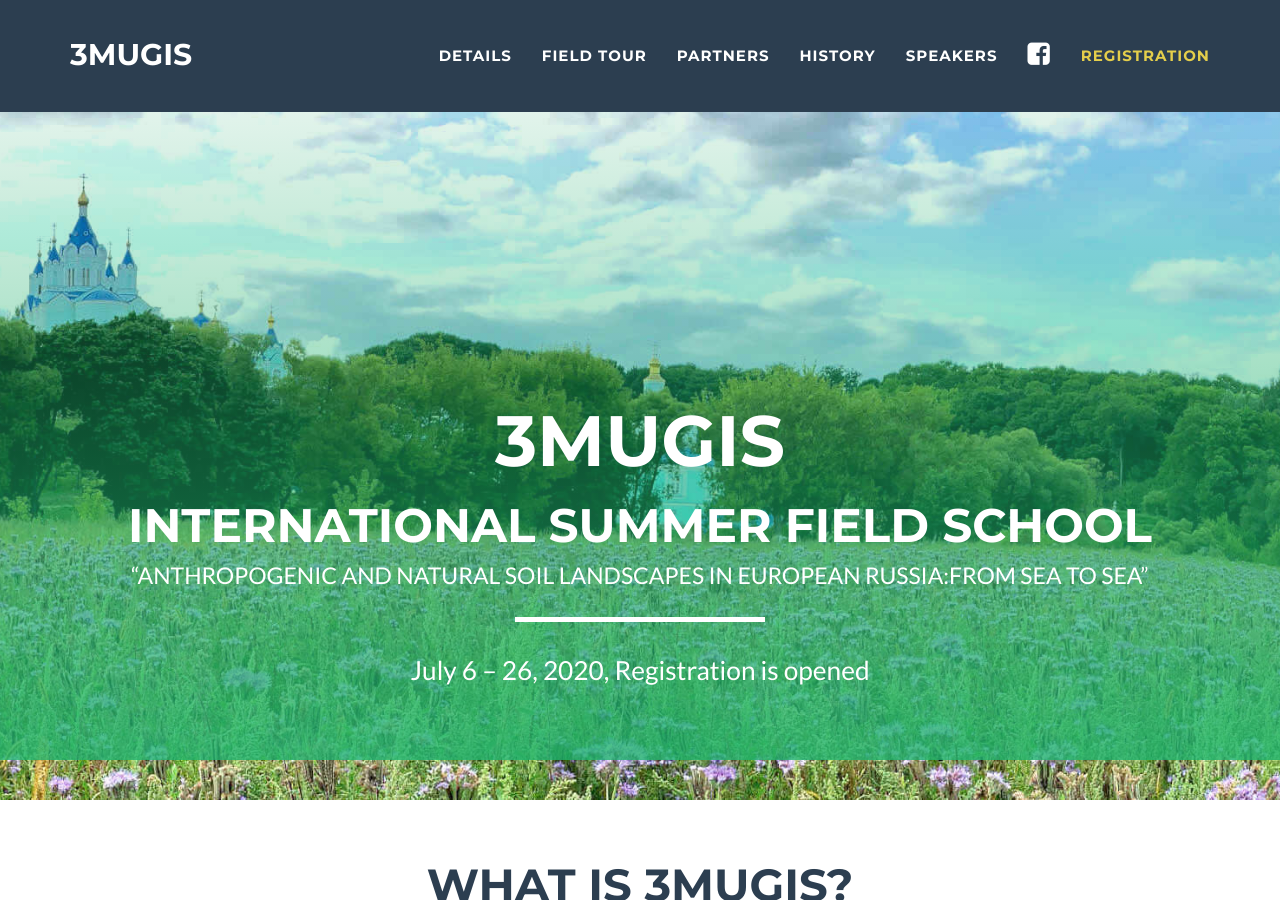
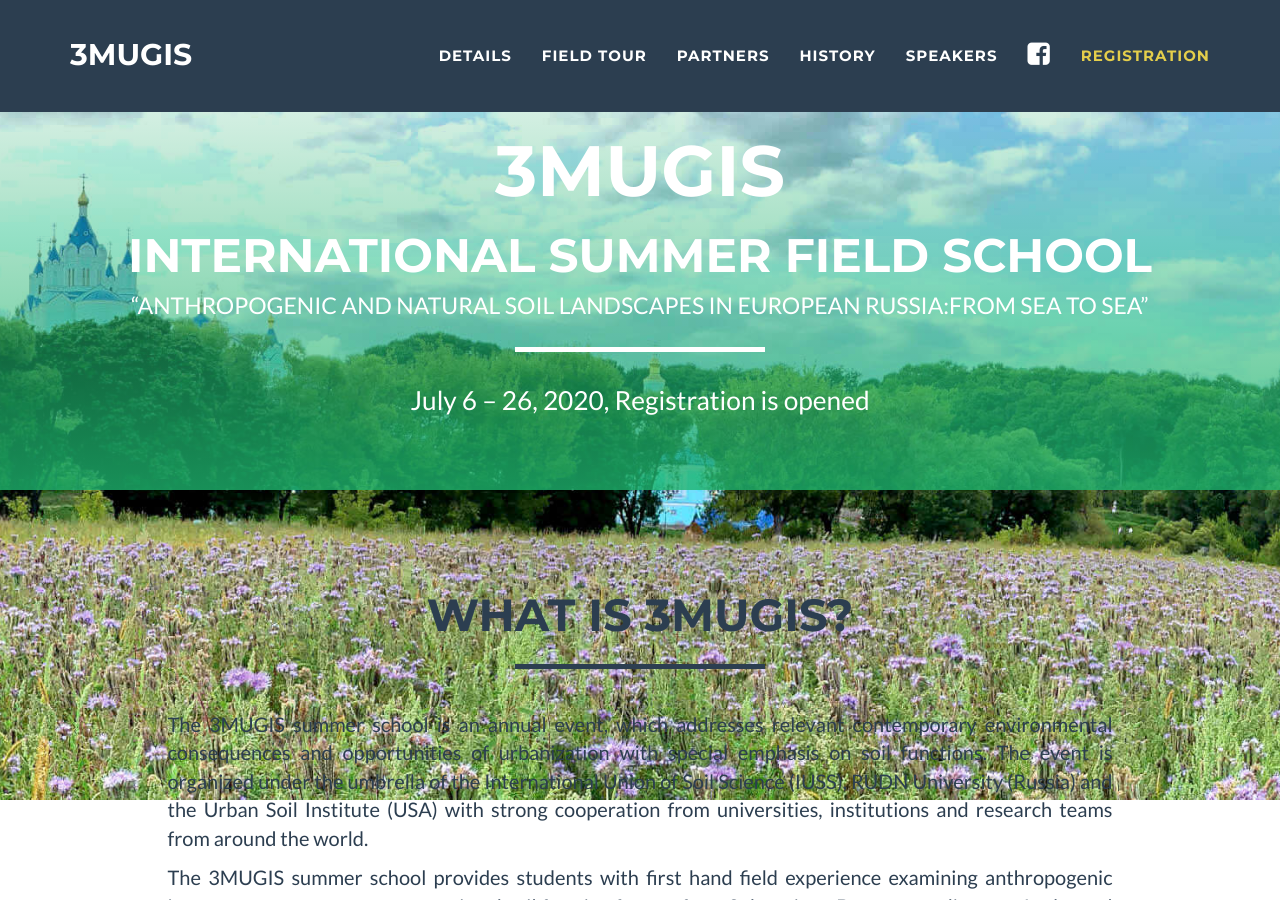
Before and after one commit to erasmus-rudn/erasmus-rudn.github.io, a Jekyll site: the page built from index.md, in a window 1280 px wide and 900 px high. Built offline with Jekyll 4.4.1, drawn with Linux system fonts in a browser that asks for light colours.

Commit message:
Update header.html

```diff
--- a/_includes/header.html
+++ b/_includes/header.html
@@ -32,7 +32,7 @@
             <div class="row">
                 <div class="col-lg-12">
 
-                    <div class="intro-text" style="margin-top:270px;">
+                    <div class="intro-text">
                         <span class="name">{{ site.title }}</span>
                     </div>
                     <div class="intro-text">
```
